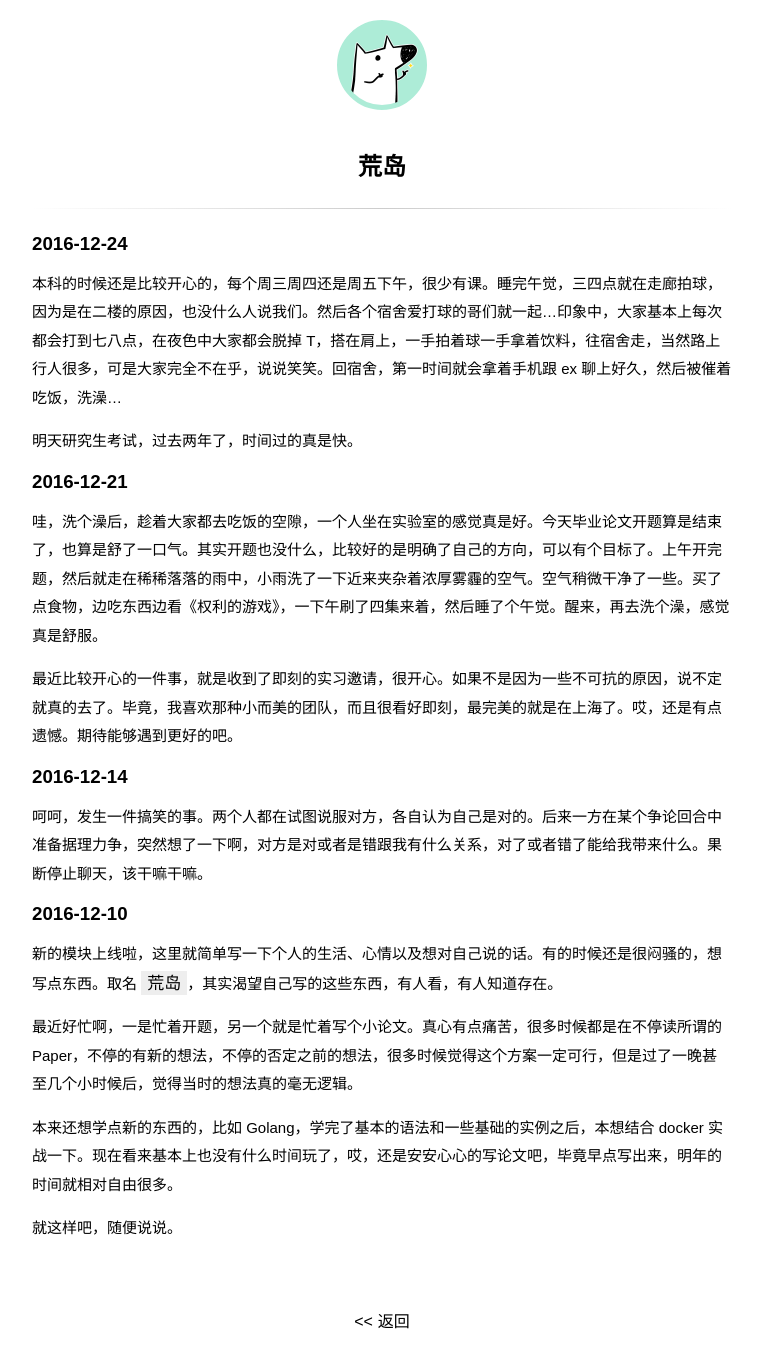
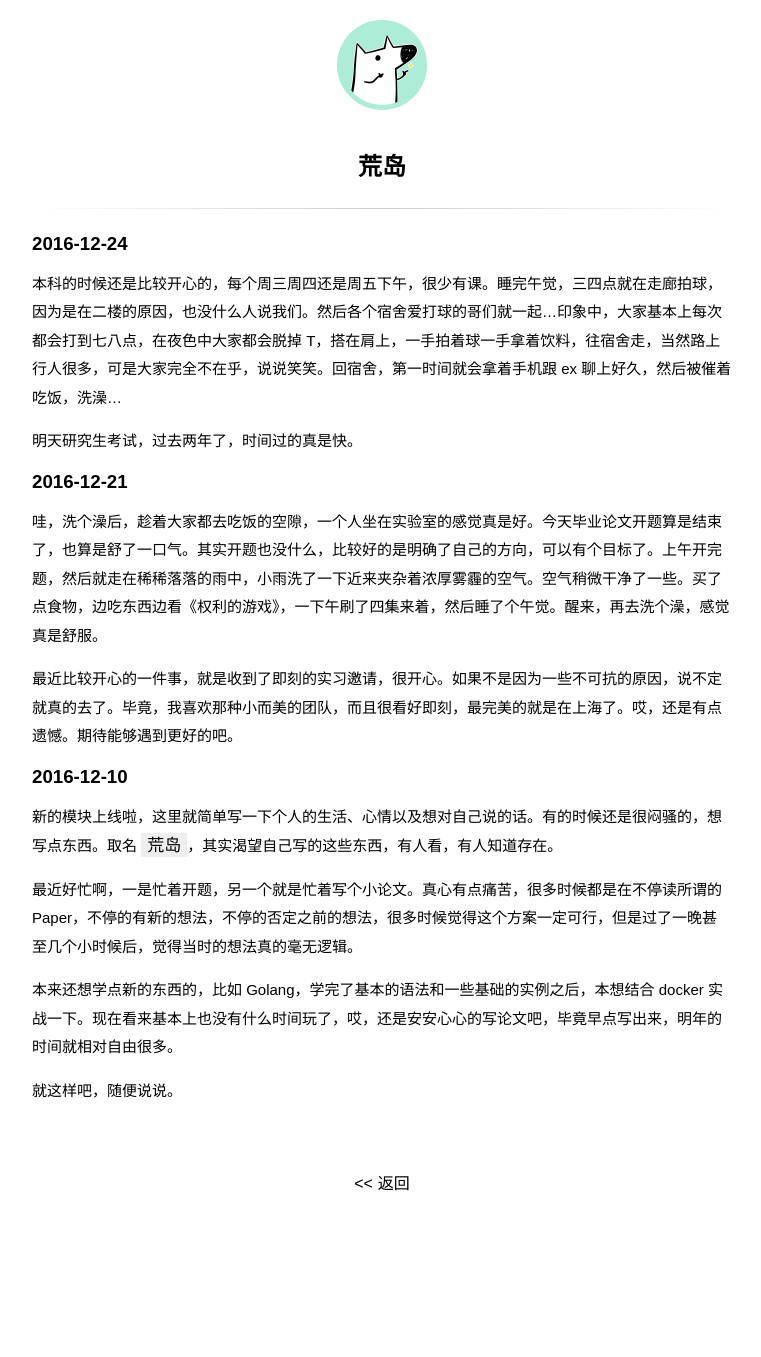
Before and after one commit to wuchangfeng/wuchangfeng.github.io, a Jekyll site: the page built from diary.md, in a window 1280 px wide. Shown: the whole page, without its empty margins (258-1019 px from the left). Built offline with Jekyll 4.4.1, drawn with Linux system fonts in a browser that asks for light colours; some web fonts are replaced; comment, search, counter and statistics services are not loaded; after the commit the page ends 1219 px from its top, so only the background shows below that.

Commit message:
blog update

```diff
--- a/diary.md
+++ b/diary.md
@@ -14,10 +14,6 @@ title: 荒岛
 
 最近比较开心的一件事，就是收到了即刻的实习邀请，很开心。如果不是因为一些不可抗的原因，说不定就真的去了。毕竟，我喜欢那种小而美的团队，而且很看好即刻，最完美的就是在上海了。哎，还是有点遗憾。期待能够遇到更好的吧。
 
-### 2016-12-14
-
-呵呵，发生一件搞笑的事。两个人都在试图说服对方，各自认为自己是对的。后来一方在某个争论回合中准备据理力争，突然想了一下啊，对方是对或者是错跟我有什么关系，对了或者错了能给我带来什么。果断停止聊天，该干嘛干嘛。
-
 ### 2016-12-10
 
 新的模块上线啦，这里就简单写一下个人的生活、心情以及想对自己说的话。有的时候还是很闷骚的，想写点东西。取名 `荒岛`，其实渴望自己写的这些东西，有人看，有人知道存在。
```
